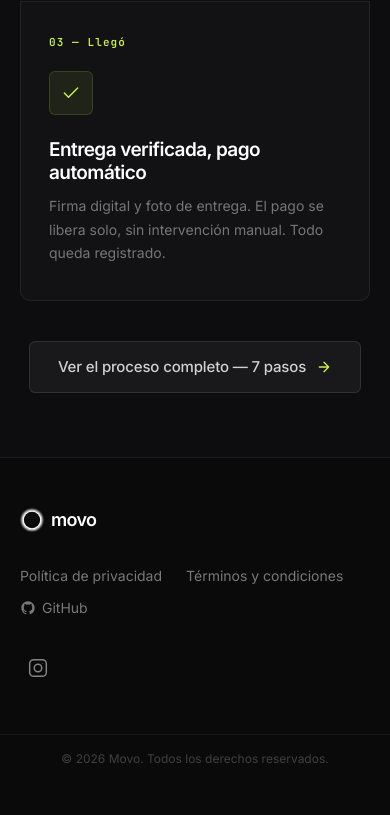
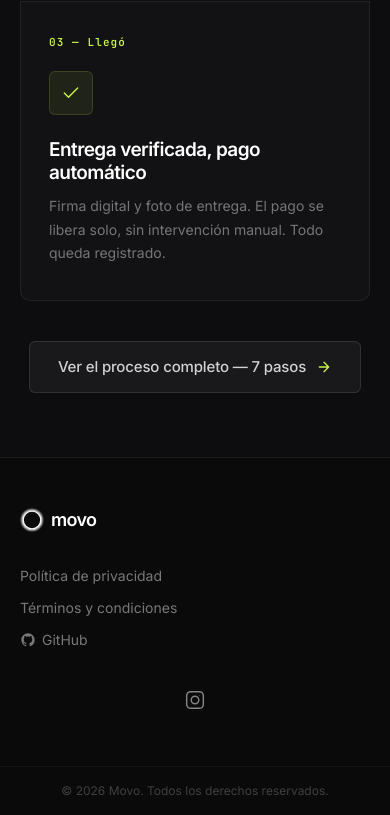
Before and after one commit to movosend/movo-institucional, a Next.js app: page / in a window 390 px wide. Shown: the part 1702-2517 px from the top of the page. Before the commit the page ends 2485 px from the top, so only its background shows below. Built offline with nearby package versions, Linux system fonts and the light colour scheme; no server answers.

Commit message:
chore: correcciones menores a la estructura del footer en mobile

```diff
--- a/components/home/footer.tsx
+++ b/components/home/footer.tsx
@@ -34,7 +34,7 @@ export function Footer() {
         </a>
 
         {/* Links legales */}
-        <nav className="flex flex-wrap items-center gap-x-6 gap-y-3">
+        <nav className="flex flex-col gap-3 md:flex-row md:flex-wrap md:items-center md:gap-x-6 md:gap-y-3">
           <Link
             href="/politica-de-privacidad"
             className="text-sm transition-colors duration-150 hover:text-white"
@@ -74,7 +74,7 @@ export function Footer() {
           target="_blank"
           rel="noopener noreferrer"
           aria-label="Instagram de Movo"
-          className="flex h-9 w-9 items-center justify-center rounded-lg transition-colors duration-150 hover:bg-white/[0.08]"
+          className="flex h-9 w-9 items-center justify-center self-center rounded-lg transition-colors duration-150 hover:bg-white/[0.08] md:self-auto"
           style={{ color: "rgba(255,255,255,0.5)" }}
         >
           <svg
```
